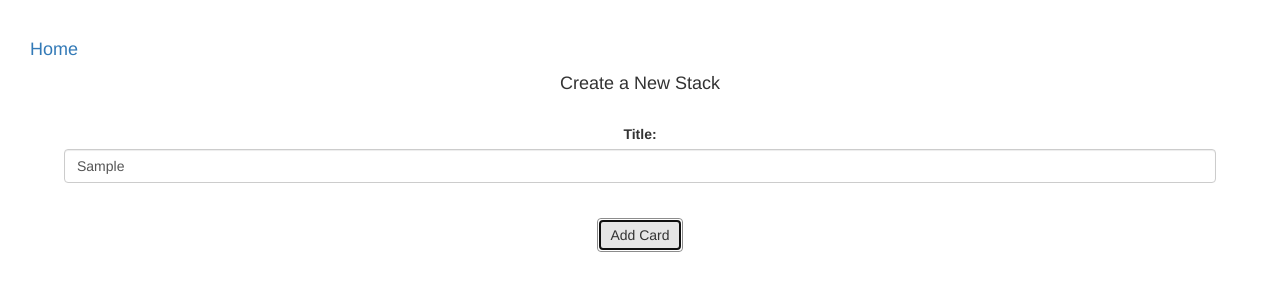
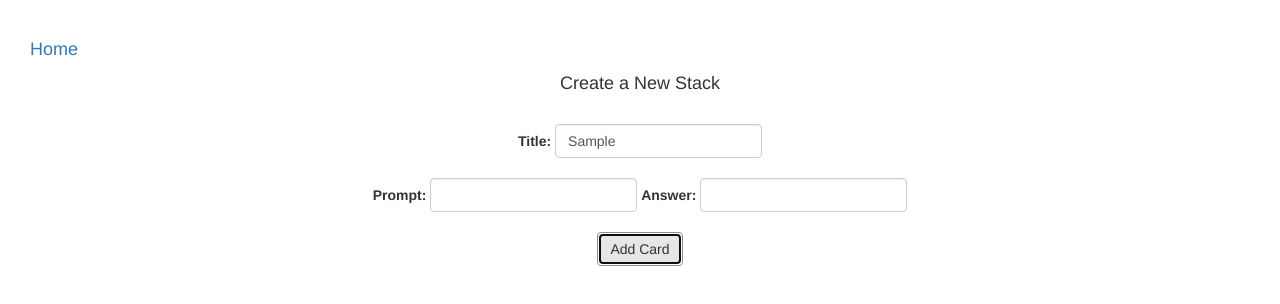
Before and after one commit to joeyskuo/flashcards-react, a React (Create React App) app: page /stack_form in a window 1280 px wide. Both pictures are taken after typing "Sample" into the empty fields and a click on the button "Add Card". Shown: the top 304 px of the page. Built offline with nearby package versions, Linux system fonts and the light colour scheme.

Commit message:
form method implementation

```diff
--- a/src/components/StackForm.js
+++ b/src/components/StackForm.js
@@ -22,9 +22,18 @@
         this.setState({ cards });
     }
 
+    updateCard(event, index, part) {
+        const { cards } = this.state;
+
+        cards[index][part] = event.target.value;
+
+        this.setState({ cards });
+    }
+
+
     render() {
 
-        console.log('StackForm state', this.state);
+        //console.log('StackForm state', this.state);
 
         return(
             <div>
@@ -33,12 +42,34 @@
                 </Link>
                 <h4>Create a New Stack</h4>
                 <br />
-                <Form>
+                <Form inline>
                     <FormGroup>
                         <ControlLabel>Title:</ControlLabel>
                         {' '}
-                        <FormControl />
+                        <FormControl onChange={event => this.setState({ title: event.target.value })}/>
                     </FormGroup>
+                    {
+                     this.state.cards.map((card, index) => {
+                         return (
+                             <div key={card.id} >
+                                 <br />
+                                 <FormGroup>
+                                     <ControlLabel>Prompt:</ControlLabel>
+                                     {' '}
+                                     <FormControl onChange={event =>{
+                                           this.updateCard(event, index, 'prompt');
+                                     }}/>
+                                     {' '}
+                                     <ControlLabel onChange={event =>{
+                                         this.updateCard(event, index, 'answer');
+                                     }}>Answer:</ControlLabel>
+                                     {' '}
+                                     <FormControl/>
+                                 </FormGroup>
+                             </div>
+                         )
+                     })
+                    }
                 </Form>
                 <br />
                 <Button onClick={() => this.addCard()}>Add Card</Button>
```
